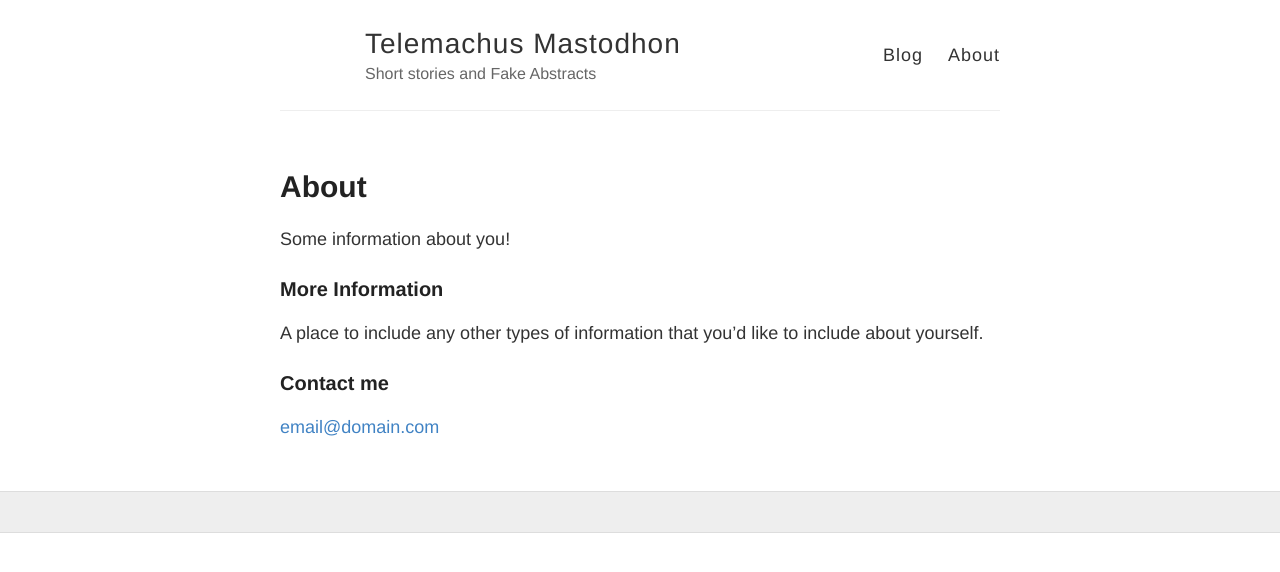
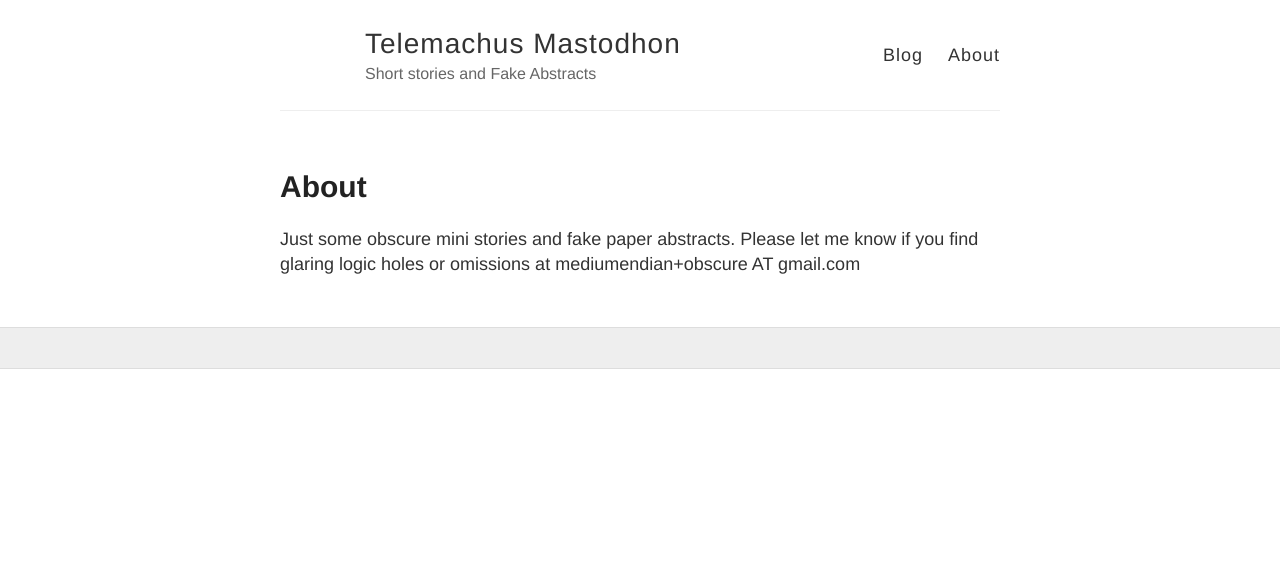
Before and after one commit to obscureButTrue/obscureButTrue.github.io, a Jekyll site: the page built from about.md, in a window 1280 px wide. Shown: the top 572 px of the page. Built offline with Jekyll 4.4.1, drawn with Linux system fonts in a browser that asks for light colours.

Commit message:
Update about.md

```diff
--- a/about.md
+++ b/about.md
@@ -4,12 +4,4 @@ title: About
 permalink: /about/
 ---
 
-Some information about you!
-
-### More Information
-
-A place to include any other types of information that you'd like to include about yourself.
-
-### Contact me
-
-[email@domain.com](mailto:email@domain.com)
+Just some obscure mini stories and fake paper abstracts. Please let me know if you find glaring logic holes or omissions at mediumendian+obscure AT gmail.com
```
